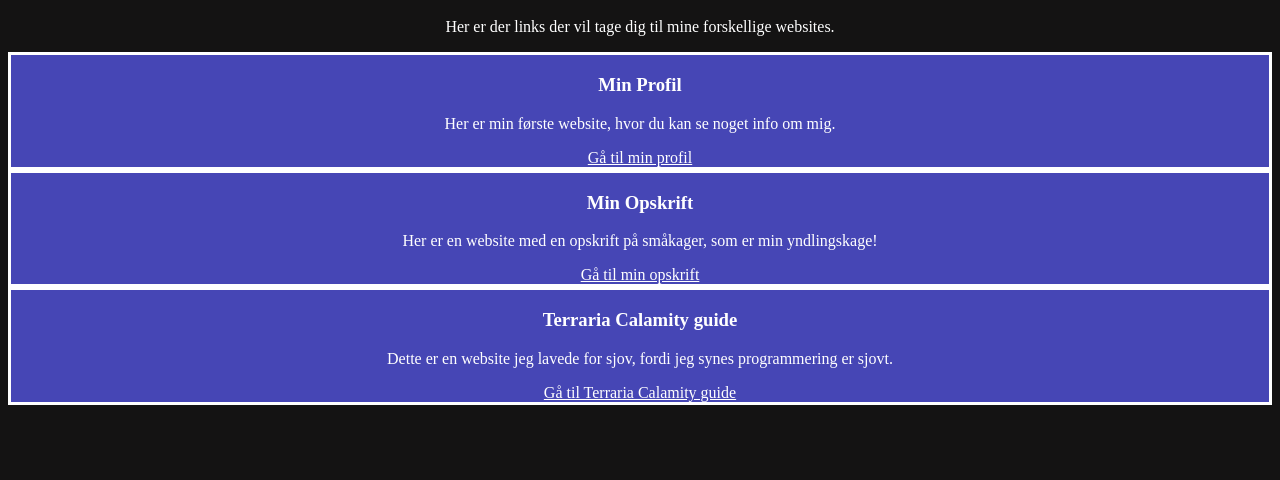
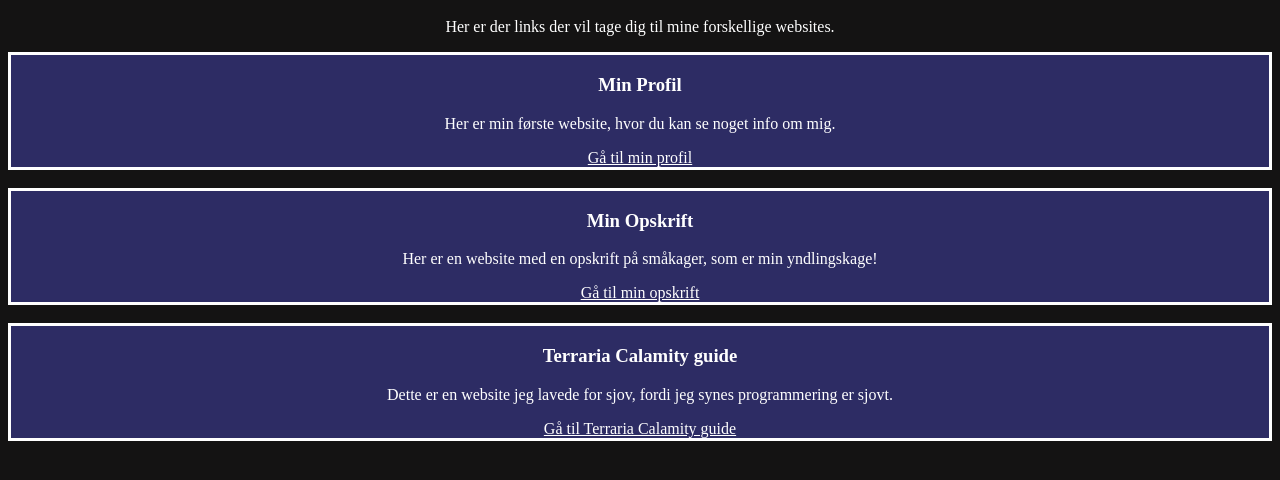
Before and after one commit to MaltheAA/MaltheAA.github.io, a plain HTML site: page Hjemmeside/index.html in a window 1280 px wide. Shown: the part 48-528 px from the top of the page. Drawn offline with Linux system fonts and the light colour scheme.

Commit message:
designed website hub with CSS

```diff
--- a/Hjemmeside/index.html
+++ b/Hjemmeside/index.html
@@ -25,7 +25,7 @@ body {
 }
 
 div {
-    background-color: rgb(70, 70, 181);
+    background-color: rgb(70, 70, 181, 0.5);
     background-size: 5px;
     border-style: solid;
     text-align: center;
@@ -51,12 +51,16 @@ a {
 <br>
 </div>
 
+<br>
+
 <div>
 <h3>Min Opskrift</h3>
 <p>Her er en website med en opskrift på småkager, som er min yndlingskage!</p>
 <a href="opskrift.html">Gå til min opskrift</a>
 <br>
 </div>
+
+<br>
 
 <div>
 <h3>Terraria Calamity guide</h3>
```
